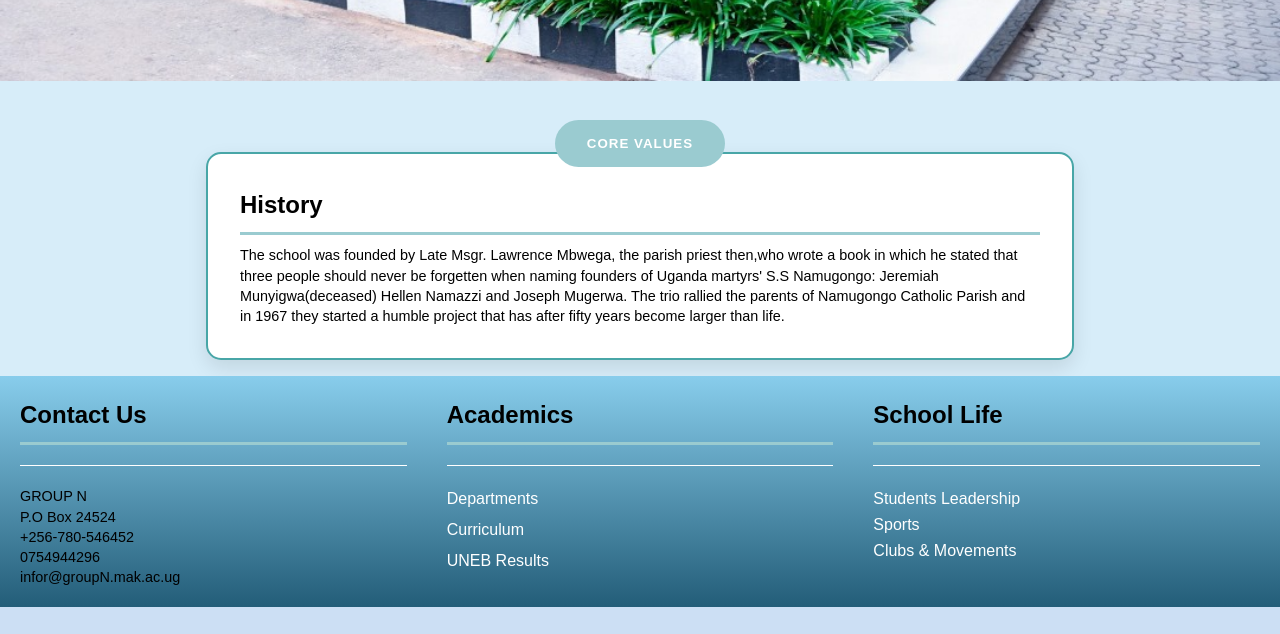
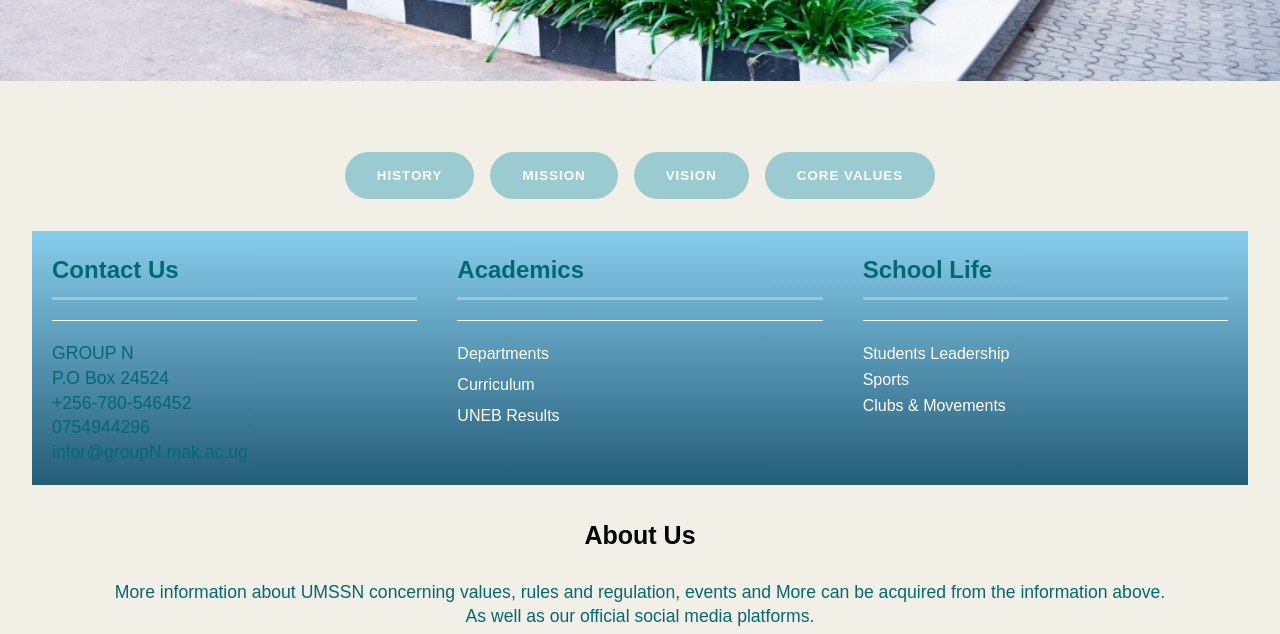
Before and after one commit to NantambiM/melissaprojects, a plain HTML site: page aboutus.html in a window 1280 px wide. Shown: the part 770-1404 px from the top of the page. Drawn offline with Linux system fonts and the light colour scheme.

Commit message:
Update aboutus.html

```diff
--- a/aboutus.html
+++ b/aboutus.html
@@ -7,8 +7,7 @@
     <link rel="icon" href="uganda-martyrs-secondary-school-namugongo-seeklogo.png" type="image/x-icon">
     <link rel="stylesheet" href="styles.css">
     <link rel="stylesheet" href="stylenew1.css">
-    <link rel="stylesheet" href="dstyles.css">
-    <link rel="stylesheet" href="dstylenew1.css">
+    <link rel="stylesheet" href="dabout.css">
 
 
 
@@ -151,7 +150,7 @@
                 <p>&copy;Copyright All Right Reserved © 2025 Uganda Martyrs S.S Namugongo</p>
             </footer>
 
-        <script defer src="script6.js"></script>
+        <script defer src="dabout.js"></script>
 
 
 
```
